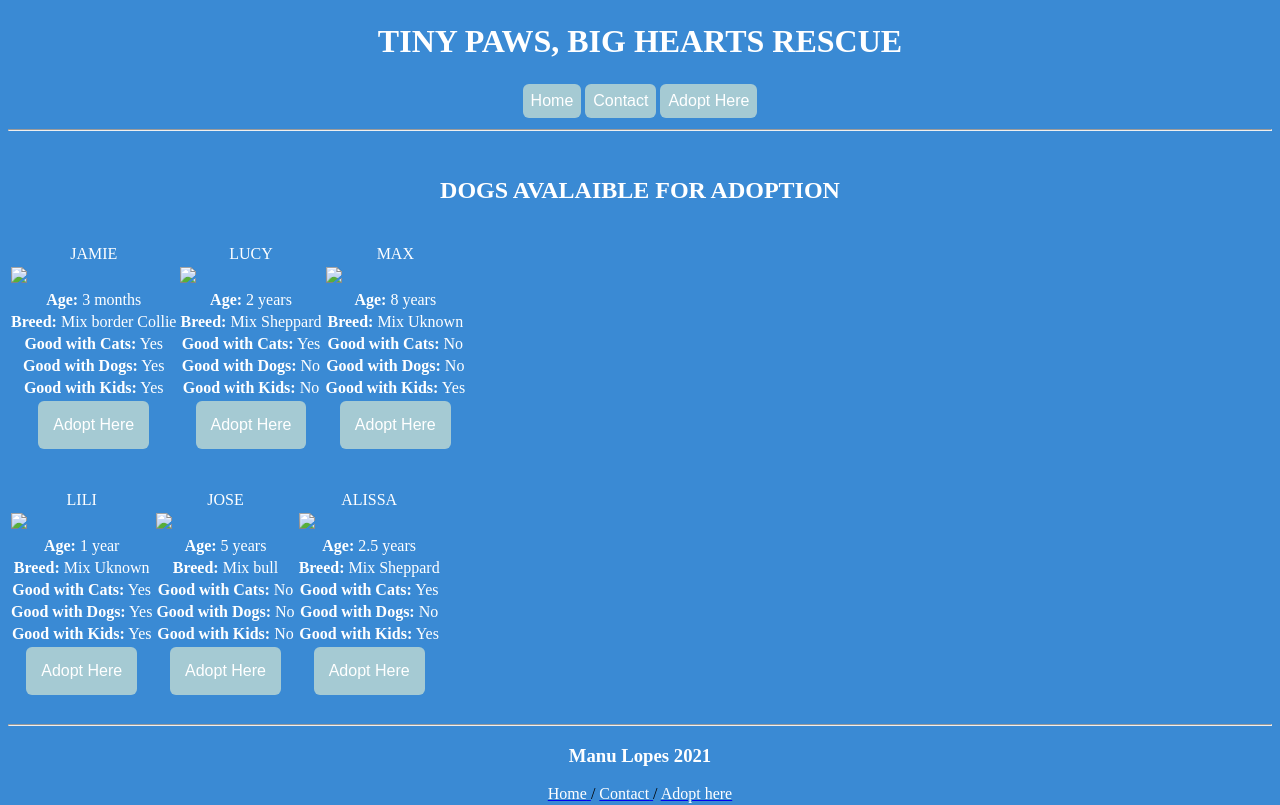
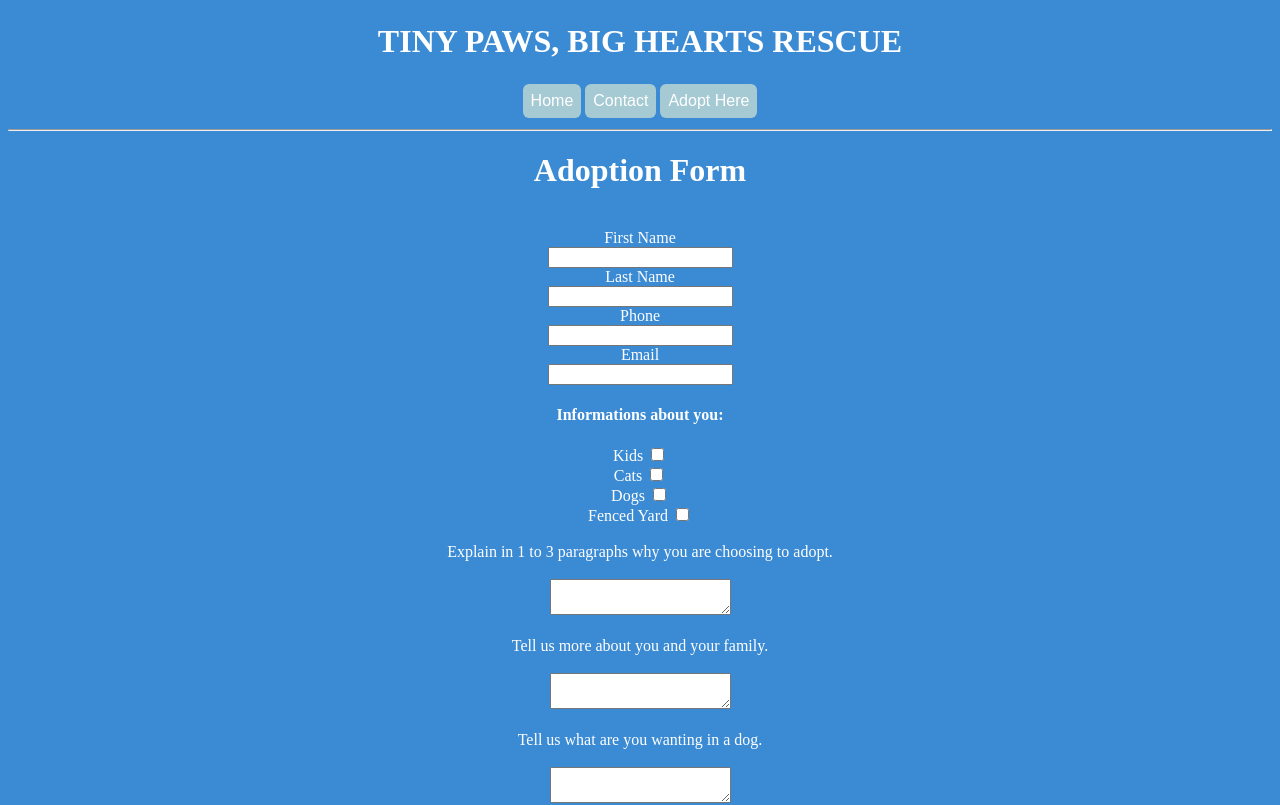
Before and after one commit to manullopes/First-Project, a plain HTML site: page Login.html in a window 1280 px wide. Shown: the part 153-958 px from the top of the page. Drawn offline with Linux system fonts and the light colour scheme; files whose address does not match are found by name.

Commit message:
Update Login.html

```diff
--- a/Login.html
+++ b/Login.html
@@ -7,14 +7,13 @@
     <body>
 
         <header>
-
-
            <center> <img src="imagens/Dog face.png" width="20%"</center>
            <H1><b><center><font color="white">TINY PAWS, BIG HEARTS RESCUE</font> </b></H1></center>
 
         </header>
 
          <body style="background-color:rgb(58, 138, 212)">
+
             <center> <table></center>
                <td>
                    <center><a href="Index.html"><button style="background: #a5cad3; border-radius: 6px; padding: 8px; cursor: pointer; color: #fff; border: none; font-size: 16px;">Home</button></a></center>
@@ -26,192 +25,74 @@
                    <center><a href="Login.html"><button style="background: #a5cad3; border-radius: 6px; padding: 8px; cursor: pointer; color: #fff; border: none; font-size: 16px;">Adopt Here</button></a></center>
                </td>
            </table>
+            <hr>
 
-            <hr>
+            <H1><b><center><font color="white">Adoption Form</font> </b></H1></center>
             <br>
 
-            <H2><b><center><font color="white">DOGS AVALAIBLE FOR ADOPTION</font> </b></H2></center>
+
+            <form>
+                <Center><font color="white">First Name </font> <br> <input type="text" </Center>
+
+                <Center><font color="white">Last Name </font> <br> <input type="text" </Center>
+
+                <Center><font color="white">Phone </font> <br> <input type="text" </Center>
+
+                <Center><font color="white">Email </font> <br> <input type="text" </Center> <br>
+                 <h4><Center><font color="white">Informations about you: </font> </h4>
+                <Center><font color="white">Kids </font>  <input type="checkbox" </Center> <br>
+                <Center><font color="white">Cats </font>  <input type="checkbox" </Center> <br>
+                <Center><font color="white">Dogs </font>  <input type="checkbox" </Center> <br>
+                <Center><font color="white">Fenced Yard </font>  <input type="checkbox" </Center> <br>
+                <br>
+                <font color="white">Explain in 1 to 3 paragraphs why you are choosing to adopt. </Explain> </font> <br> <br> <textarea></textarea> <br> <br>
+                <font color="white">Tell us more about you and your family. </Explain> </font> <br><br> <textarea></textarea> <br> <br>
+                <font color="white">Tell us what are you wanting in a dog. </Explain> </font> <br><br> <textarea></textarea> <br>
+
+                <h3><Center><font color="white"> Dog that you are applying for: </font> </h3>
+                  <Center><font color="white">Max </font>  <input type="checkbox" </Center> <br>
+                  <Center><font color="white">Lucy </font>  <input type="checkbox" </Center> <br>
+                  <Center><font color="white">Jamie </font>  <input type="checkbox" </Center> <br>
+                  <Center><font color="white">Lili </font>  <input type="checkbox" </Center> <br>
+                  <Center><font color="white">Jose </font>  <input type="checkbox" </Center> <br>
+                  <Center><font color="white">Alissa </font>  <input type="checkbox" </Center> <br>
+
+                <br>
+                <input type="button" value="Submit"/>
+         </form> <br>
          <br>
 
-            <table>
+         <table border="1">
+             <tr></tr>
+            <th><font color="white">AGE </font></th>
+             <th><font color="white">PRICE </font></th>
+             <th><font color="white">INCLUDED </font></th>
+         </tr>
          <tr>
-                    <td><center><font color="white">JAMIE</font> </b></H2></center></td>
-                    <TD><center><font color="white">LUCY</font> </b></H2></center></TD>
-                    <td><center><font color="white">MAX</font> </b></H2></center></td>
+             <Td><font color="white">0-12 monhts </font></Td>
+             <td><font color="white">$700 </font></td>
+             <td><font color="white">Vacinne/Dewormer </font></td>
+            </tr>
+          <tr>
+               <Td><font color="white">1 to 5 years </font></Td>
+               <td><font color="white">$400 </font></td>
+               <td><font color="white">Vacinne/Dewormer </font></td>
               </tr>
 
          <tr>
-                    <td>
-                        <img src="imagens/jamie.jpg.opdownload" width="90%"
-                    </td>
-                    <td>
-                        <img src="imagens/Lucy.jpg" width="90%"
-                    </td>
-                    <td>
-                        <img src="imagens/MAX.jpg" width="90%"
-                    </td>
+               <Td><font color="white">5-15 years </font></Td>
+               <td><font color="white">$200 </font></td>
+               <td><font color="white">Vacinne/Dewormer </font></td>
               </tr>
 
-                  <tr>
-                    <td>
-                      <center><font color="white"><b>Age:</b> 3 months</font></center>
-                    </td>
-                    <td>
-                       <center><font color="white"><b>Age:</b> 2 years </font></center>
-                    </td>
-                    <td>
-                     <center><font color="white"><b>Age:</b> 8 years </font></center>
-                    </td>
-                 </tr>
 
-                  <tr>
-                    <td>
-                      <center><font color="white"><b>Breed:</b> Mix border Collie</font></center>
-                    </td>
-                    <td>
-                       <center><font color="white"><b>Breed:</b> Mix Sheppard</font></center>
-                    </td>
-                    <td>
-                     <center><font color="white"><b>Breed:</b> Mix Uknown</font></center>
-                    </td>
-                 </tr>
-                 <tr>
-                    <td>
-                        <center><font color="white"><b>Good with Cats:</b> Yes</font></center>
-                    </td>
-                    <td>
-                        <center><font color="white"><b>Good with Cats:</b> Yes</font></center>
-                    </td>
-                    <td>
-                        <center><font color="white"><b>Good with Cats:</b> No</font></center>
-                    </td>
-                </tr>
-                <tr>
-                    <td>
-                        <center><font color="white"><b>Good with Dogs:</b> Yes</font></center>
-                    </td>
-                    <td>
-                        <center><font color="white"><b>Good with Dogs:</b> No</font></center>
-                    </td>
-                    <td>
-                        <center><font color="white"><b>Good with Dogs:</b> No</font></center>
-                    </td>
-                </tr>
-                <tr>
-                    <td>
-                        <center><font color="white"><b>Good with Kids:</b> Yes</font></center>
-                    </td>
-                    <td>
-                        <center><font color="white"><b>Good with Kids:</b> No</font></center>
-                    </td>
-                    <td>
-                        <center><font color="white"><b>Good with Kids:</b> Yes</font></center>
-                    </td>
-                </tr>
-                <tr>
-                    <td>
-                        <center><a href="Login.html"><button style="background: #a5cad3; border-radius: 6px; padding: 15px; cursor: pointer; color: #fff; border: none; font-size: 16px;">Adopt Here</button></a></center>
-                    </td>
-                    <td>
-                        <center><a href="Login.html"><button style="background: #a5cad3; border-radius: 6px; padding: 15px; cursor: pointer; color: #fff; border: none; font-size: 16px;">Adopt Here</button></a></center>
-                    </td>
-                    <td>
-                        <center><a href="Login.html"><button style="background: #a5cad3; border-radius: 6px; padding: 15px; cursor: pointer; color: #fff; border: none; font-size: 16px;">Adopt Here</button></a></center>
-                    </td>
-                 </tr>
          </table>
+
+         <br>
+         <img src="imagens/dogs.png" width="100%"
          <br>
          <br>
-           <table>
-            <tr>
-                <td><center><font color="white">LILI</font> </b></H2></center></td>
-                <TD><center><font color="white">JOSE</font> </b></H2></center></TD>
-                <td><center><font color="white">ALISSA</font> </b></H2></center></td>
-            </tr>
-
-            <tr>
-                <td>
-                    <img src="imagens/Lili.jfif" width="90%"
-                </td>
-                <td>
-                    <img src="imagens/Jose.jfif" width="90%"
-                </td>
-                <td>
-                    <img src="imagens/Alissa.jpg" width="90%"
-                </td>
-              </tr>
-              <tr>
-              <td>
-                <center><font color="white"><b>Age:</b> 1 year </font></center>
-              </td>
-              <td>
-                 <center><font color="white"><b>Age:</b> 5 years  </font></center>
-              </td>
-              <td>
-               <center><font color="white"><b>Age:</b> 2.5 years </font></center>
-              </td>
-            </tr>
-
-              <tr>
-                <td>
-                  <center><font color="white"><b>Breed:</b> Mix Uknown</font></center>
-                </td>
-                <td>
-                   <center><font color="white"><b>Breed:</b> Mix bull</font></center>
-                </td>
-                <td>
-                 <center><font color="white"><b>Breed:</b> Mix Sheppard</font></center>
-                </td>
-             </tr>
-             <tr>
-                <td>
-                    <center><font color="white"><b>Good with Cats:</b> Yes</font></center>
-                </td>
-                <td>
-                    <center><font color="white"><b>Good with Cats:</b> No</font></center>
-                </td>
-                <td>
-                    <center><font color="white"><b>Good with Cats:</b> Yes</font></center>
-                </td>
-            </tr>
-            <tr>
-                <td>
-                    <center><font color="white"><b>Good with Dogs:</b> Yes</font></center>
-                </td>
-                <td>
-                    <center><font color="white"><b>Good with Dogs:</b> No</font></center>
-                </td>
-                <td>
-                    <center><font color="white"><b>Good with Dogs:</b> No</font></center>
-                </td>
-            </tr>
-            <tr>
-                <td>
-                    <center><font color="white"><b>Good with Kids:</b> Yes</font></center>
-                </td>
-                <td>
-                    <center><font color="white"><b>Good with Kids:</b> No</font></center>
-                </td>
-                <td>
-                    <center><font color="white"><b>Good with Kids:</b> Yes</font></center>
-                </td>
-            </tr>
-            <tr>
-                <td>
-                    <center><a href="Login.html"><button style="background: #a5cad3; border-radius: 6px; padding: 15px; cursor: pointer; color: #fff; border: none; font-size: 16px;">Adopt Here</button></a></center>
-                </td>
-                <td>
-                    <center><a href="Login.html"><button style="background: #a5cad3; border-radius: 6px; padding: 15px; cursor: pointer; color: #fff; border: none; font-size: 16px;">Adopt Here</button></a></center>
-                </td>
-                <td>
-                    <center><a href="Login.html"><button style="background: #a5cad3; border-radius: 6px; padding: 15px; cursor: pointer; color: #fff; border: none; font-size: 16px;">Adopt Here</button></a></center>
-                </td>
-             </tr>
-        </table>
-
-        <br><hr>
-        <center><h3><font color="white">Manu Lopes 2021</font> </h3></center>
-
+         <br>
          <a href="Index.html">
             <center>  <font color="white">Home</font>
            </a>
@@ -225,22 +106,7 @@
            </a>
 
           </center>
-
-
-
-
-
-
-
-
-
-
-
-
-
-
-
-
+          <hr>
 
 
 
```
Lines whose indentation alone changed are shown as unchanged.
